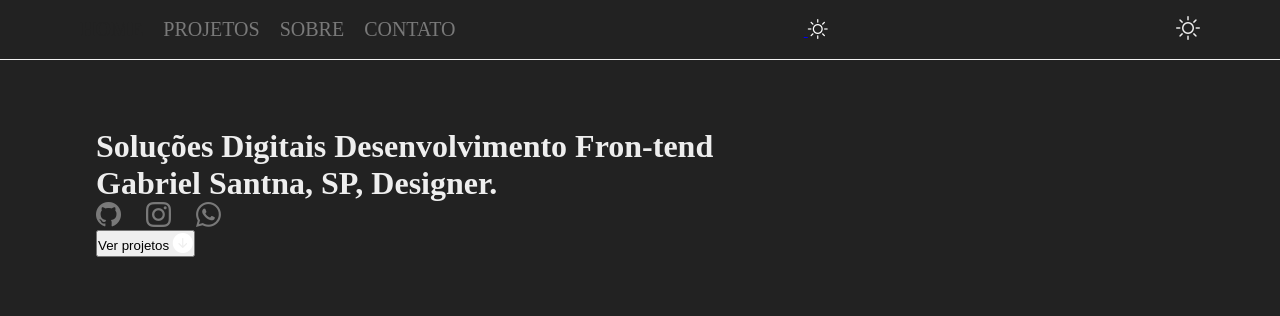
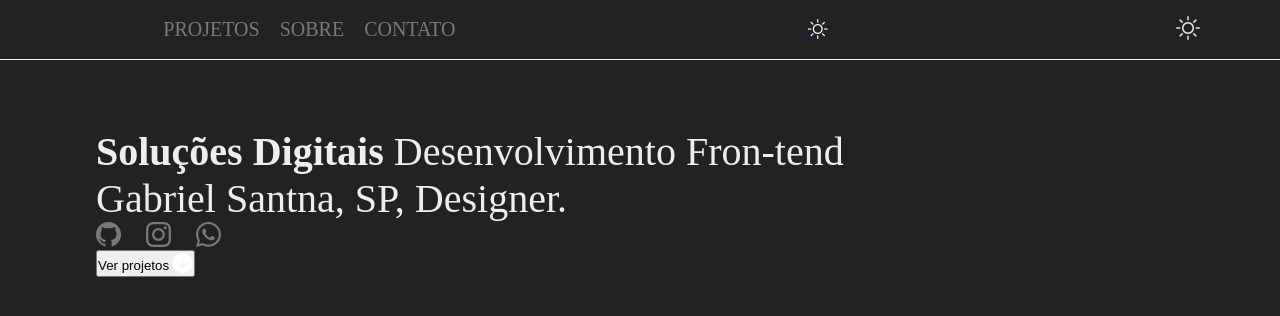
Before and after one commit to santgaborges/meu-site, a plain HTML site: page index.html in a window 1280 px wide. Drawn offline with nearby package versions, Linux system fonts and the light colour scheme.

Commit message:
atualização

```diff
--- a/css/style.css
+++ b/css/style.css
@@ -33,6 +33,12 @@
 body {
     background: var(--bg-body); /* cor fundo */
     color: var(--cor-texto);  /* cor texto */
+}
+h1 {
+    font-size: 40px;
+    font-weight: 200;
+    font-family: ;
+
 }
 
 i {
@@ -127,7 +133,7 @@ i {
      font-size: 24px;
      color: var(--icone-tema);
      cursor: pointer;
-     transition: ease-in-out .4s;
+     transition: ease-in-out .3s;
 }
 /* HOME */
 
```
